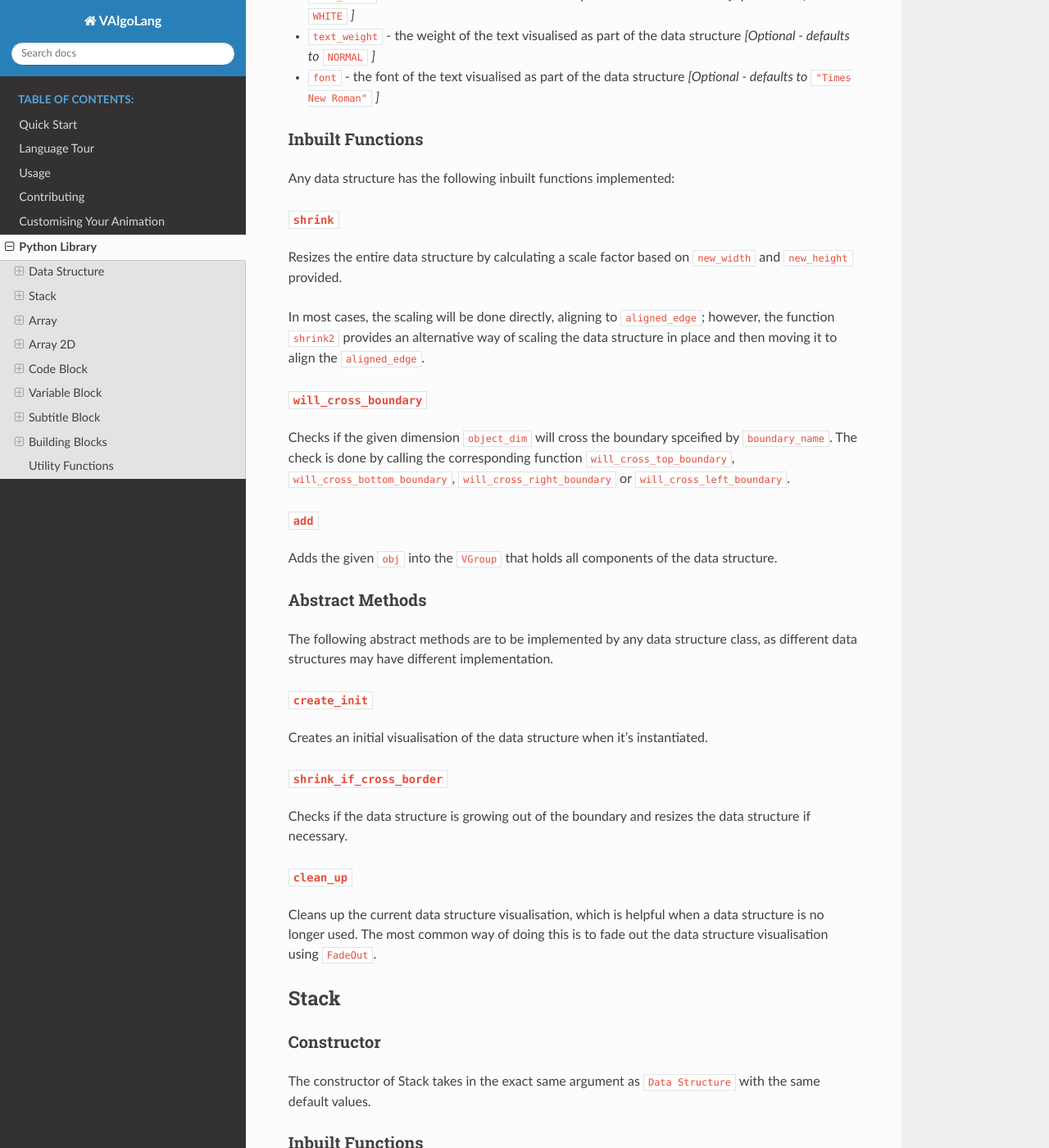
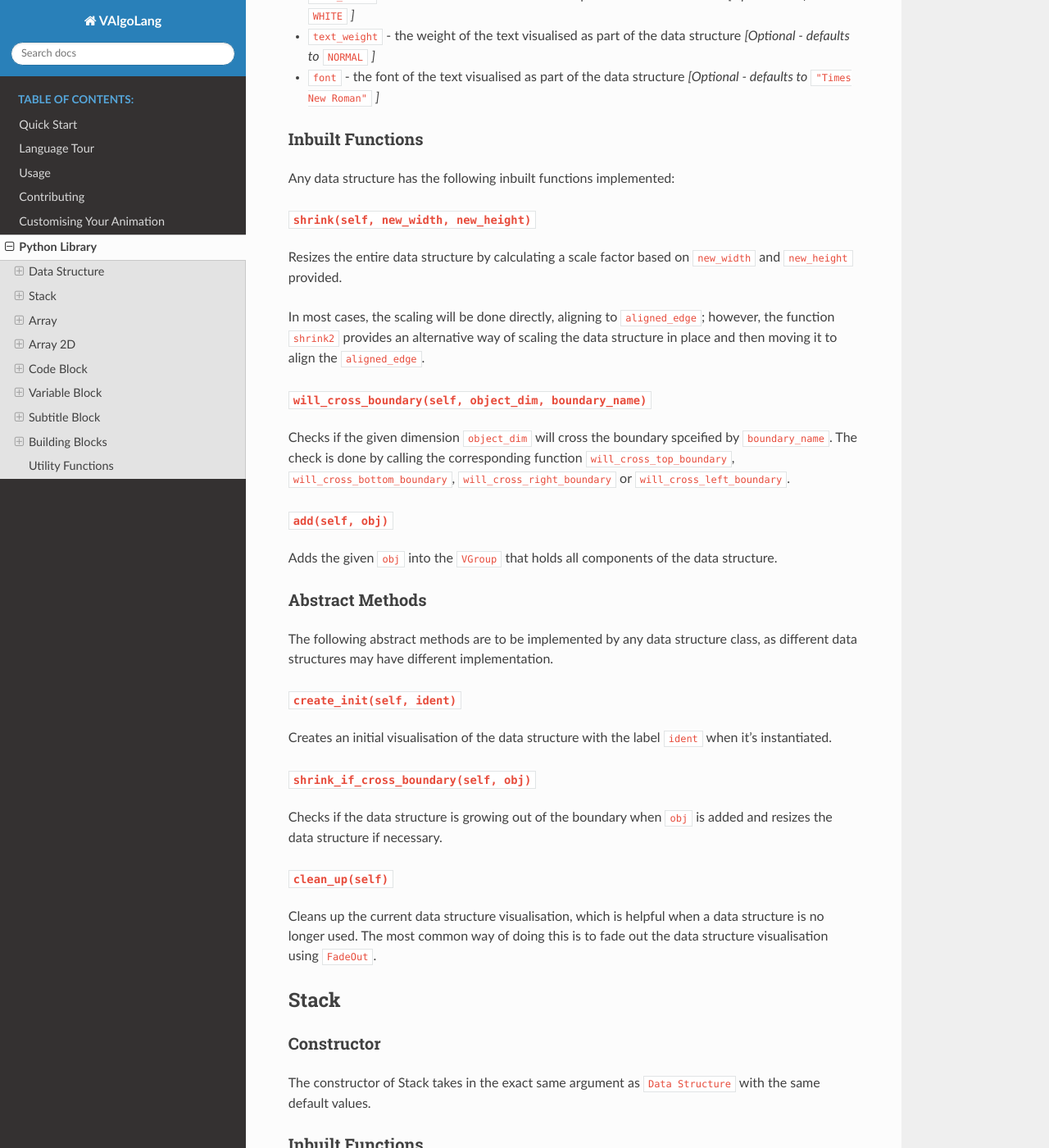
Before and after one commit to VAlgoLang/valgolang.github.io, a Sphinx documentation site: the page built from source/python_library.rst, in a window 1280 px wide and 1400 px high, scrolled down 819 px. Shown: the whole window at 82% size. Built offline with Sphinx 7.4.7 and the Read the Docs theme 2.0.0, drawn with Linux system fonts in a browser that asks for light colours; some of the changed text lies outside the part shown.

Commit message:
Added arguments of functions in

```diff
--- a/source/python_library.rst
+++ b/source/python_library.rst
@@ -31,18 +31,18 @@ Inbuilt Functions
 
 Any data structure has the following inbuilt functions implemented:
 
-``shrink``
-""""""""""
+``shrink(self, new_width, new_height)``
+"""""""""""""""""""""""""""""""""""""""
 Resizes the entire data structure by calculating a scale factor based on ``new_width`` and ``new_height`` provided.
 
 In most cases, the scaling will be done directly, aligning to ``aligned_edge``; however, the function ``shrink2`` provides an alternative way of scaling the data structure in place and then moving it to align the ``aligned_edge``.
 
-``will_cross_boundary``
-"""""""""""""""""""""""
+``will_cross_boundary(self, object_dim, boundary_name)``
+""""""""""""""""""""""""""""""""""""""""""""""""""""""""
 Checks if the given dimension ``object_dim`` will cross the boundary spceified by ``boundary_name``. The check is done by calling the corresponding function ``will_cross_top_boundary``, ``will_cross_bottom_boundary``, ``will_cross_right_boundary`` or ``will_cross_left_boundary``.
 
-``add``
-"""""""
+``add(self, obj)``
+""""""""""""""""""
 Adds the given ``obj`` into the ``VGroup`` that holds all components of the data structure.
 
 Abstract Methods
@@ -50,16 +50,16 @@ Abstract Methods
 
 The following abstract methods are to be implemented by any data structure class, as different data structures may have different implementation.
 
-``create_init``
-"""""""""""""""
-Creates an initial visualisation of the data structure when it's instantiated.
+``create_init(self, ident)``
+"""""""""""""""""""""""""""""
+Creates an initial visualisation of the data structure with the label ``ident`` when it's instantiated.
 
-``shrink_if_cross_border``
-""""""""""""""""""""""""""
-Checks if the data structure is growing out of the boundary and resizes the data structure if necessary.
+``shrink_if_cross_boundary(self, obj)``
+"""""""""""""""""""""""""""""""""""""""
+Checks if the data structure is growing out of the boundary when ``obj`` is added and resizes the data structure if necessary.
 
-``clean_up``
-"""""""""""""
+``clean_up(self)``
+""""""""""""""""""
 Cleans up the current data structure visualisation, which is helpful when a data structure is no longer used. The most common way of doing this is to fade out the data structure visualisation using ``FadeOut``.
 
 
@@ -74,16 +74,16 @@ The constructor of Stack takes in the exact same argument as ``Data Structure``
 Inbuilt Functions
 ^^^^^^^^^^^^^^^^^^
 
-``push``
-""""""""
+``push(self, obj, creation_style=None)``
+"""""""""""""""""""""""""""""""""""""""""
 Animates the push operation of a new item ``obj``. The animation consists of visualising the creation of the ``obj`` using ``creation_style`` (optional and defaults to ``"FadeIn"``), as well as moving ``obj`` to the top of the stack.
 
-``push_existing``
-""""""""""""""""""
+``push_existing(self, obj)``
+"""""""""""""""""""""""""""""
 Animates a special form of push operation when the item to be pushed - ``obj`` - has been created already. The animation would use the existing ``obj`` and push it onto the stack.
 
-``pop``
-"""""""
+``pop(self, obj, fade_out=True)``
+"""""""""""""""""""""""""""""""""
 Animates the pop operation. The animation consists of moving the ``obj`` off the stack and (optionally) fade out ``obj`` if it's no longer being used.
 
 
@@ -104,28 +104,30 @@ The constructor of Array takes in the following:
 Inbuilt Functions
 ^^^^^^^^^^^^^^^^^^
 
-``build``
-"""""""""
-Arranges each element of the array to be next to each other and adds in the title on the left of the array. The final ``Array`` object is returned.
+``build(self, coord=None)``
+""""""""""""""""""""""""""""
+Arranges each element of the array to be next to each other and adds in the title on the left of the array. The final ``Array`` object is then returned.
 
-``swap_mobjects``
-""""""""""""""""""
-Animates the normal "quick" ``swap`` method, which swaps 2 elements of an array directly.
+The optional argument ``coord`` specifies the left most coordinate of the array (defaults to where the title is), which is particularly useful when the array elements are updated.
 
-``clone_and_swap``
-""""""""""""""""""""
+``swap_mobjects(self, i1, i2)``
+"""""""""""""""""""""""""""""""
+Animates the normal "quick" ``swap`` method, which swaps the 2 elements at ``i1`` and ``i2`` directly.
+
+``clone_and_swap(self, i1, i2)``
+""""""""""""""""""""""""""""""""
 Animates the special form of ``swap`` when ``longSwap`` is set to ``true``. This would create an visualisation of the temp variable (a clone) and its usage, which is often seen when swapping array elements programmatically.
 
-``update_element``
-"""""""""""""""""""
+``update_element(self, idx, v, color=None)``
+""""""""""""""""""""""""""""""""""""""""""""
 Animates updating the element at index ``idx`` with value ``v``. The optional argument ``color`` represents the new color of the text that corresponds to the specific element (defaults to ``None``, which is the original ``text_color``).
 
-``update_array_elements``
-""""""""""""""""""""""""""
+``update_array_elements(self)``
+""""""""""""""""""""""""""""""""
 Helper function for ``append`` that updates the array elements stored so far and recomputes the new dimension for the array (so that it fits within the boundary).
 
-``append``
-""""""""""
+``append(self, v)``
+"""""""""""""""""""
 Since the ``List`` data structure has been added using the existing ``Array`` data structure, this function animates the ``append`` method supported by ``List``. This would visualise adding a new element with value ``v`` at the end of a resizable ``List``.
 
 Array 2D
@@ -142,16 +144,16 @@ The constructor of 2D Array takes in the many of the same arguments as normal ``
 Inbuilt Functions
 ^^^^^^^^^^^^^^^^^^
 
-``build``
-"""""""""
+``build(self, creation_style=None)``
+""""""""""""""""""""""""""""""""""""
 Animates the creation of a 2D Array with the optional ``creation_style`` (defaults to ``FadeIn``).
 
-``replace_row``
-""""""""""""""""""
+``replace_row(self, row_index, new_values)``
+""""""""""""""""""""""""""""""""""""""""""""
 Animates updating the row specified by ``row_index`` with the given values ``new_values``, which normally corresponds to a row assignment of a 2D Array.
 
-``swap_mobjects``
-""""""""""""""""""""
+``swap_mobjects(self, i1, j1, i2, j2)``
+"""""""""""""""""""""""""""""""""""""""
 Animates swapping 2 elements of the 2D Array specified by ``(i1, j1)`` and ``(i2, j2)``. The visualisation would first dim the rest of the 2D Array to indicate which elements are being swapped, before fading the rest of the array back to the original ``text_color``.
 
 
@@ -181,12 +183,12 @@ For the full list of possible syntax highlighting style, please refer to the :do
 Inbuilt Functions
 ^^^^^^^^^^^^^^^^^
 
-``build``
-""""""""""
+``build(self)``
+""""""""""""""""
 Arranges the code block to be correctly formatted and returns the resultant ``VGroup``.
 
-``get_line_at``
-""""""""""""""""
+``get_line_at(self, line_number)``
+""""""""""""""""""""""""""""""""""
 Returns the ``Text`` of the line of code specified by ``line_number``.
 
 Tracking the line that is currently executing is done with an ArrowTip and the ``move_arrow_to_line`` function. If you wish to change that shape, color, or scale, change this line in your construct function.
@@ -219,12 +221,12 @@ The constructor of Variable Block takes in the following:
 Inbuilt Functions
 ^^^^^^^^^^^^^^^^^
 
-``build``
-""""""""""
+``build(self)``
+""""""""""""""""
 Arranges the variable block to be correctly formatted and returns the resultant ``VGroup``.
 
-``update_variable``
-""""""""""""""""""""
+``update_variable(self, variables)``
+"""""""""""""""""""""""""""""""""""""
 Animates updating the variable strings with the given argument ``variables``.
 
 
@@ -249,20 +251,20 @@ The constructor of Variable Block takes in the following:
 Inbuilt Functions
 ^^^^^^^^^^^^^^^^^
 
-``change_text``
-""""""""""""""""
+``change_text(self, text)``
+"""""""""""""""""""""""""""
 Changes the subtitle text to ``text``.
 
-``display``
-"""""""""""
+``display(self, text, end_time)``
+"""""""""""""""""""""""""""""""""
 Displays the given ``text`` as subtitle until the specified ``end_time`` has passed.
 
-``clear``
-""""""""""
+``clear(self)``
+""""""""""""""""
 Clears the current subtitle.
 
-``action``
-""""""""""
+``action(self)``
+""""""""""""""""
 Same as ``clear``.
 
 
@@ -316,12 +318,12 @@ To add an additional element, create it, and group it with the VGroup.
 Inbuilt Functions
 """""""""""""""""
 
-``replace_text``
-~~~~~~~~~~~~~~~~
+``replace_text(self, new_text, color=None)``
+~~~~~~~~~~~~~~~~~~~~~~~~~~~~~~~~~~~~~~~~~~~~
 Animates replacement of the text lablel to ``new_text`` inside the rectangle. The optional argument ``color`` represents to the new color of the text (defaults to the same as the original ``text_color``).
 
-``clean_up``
-~~~~~~~~~~~~~
+``clean_up(self)``
+~~~~~~~~~~~~~~~~~~
 Cleans up the current Rectangle Block visualisation.
 
 
```
